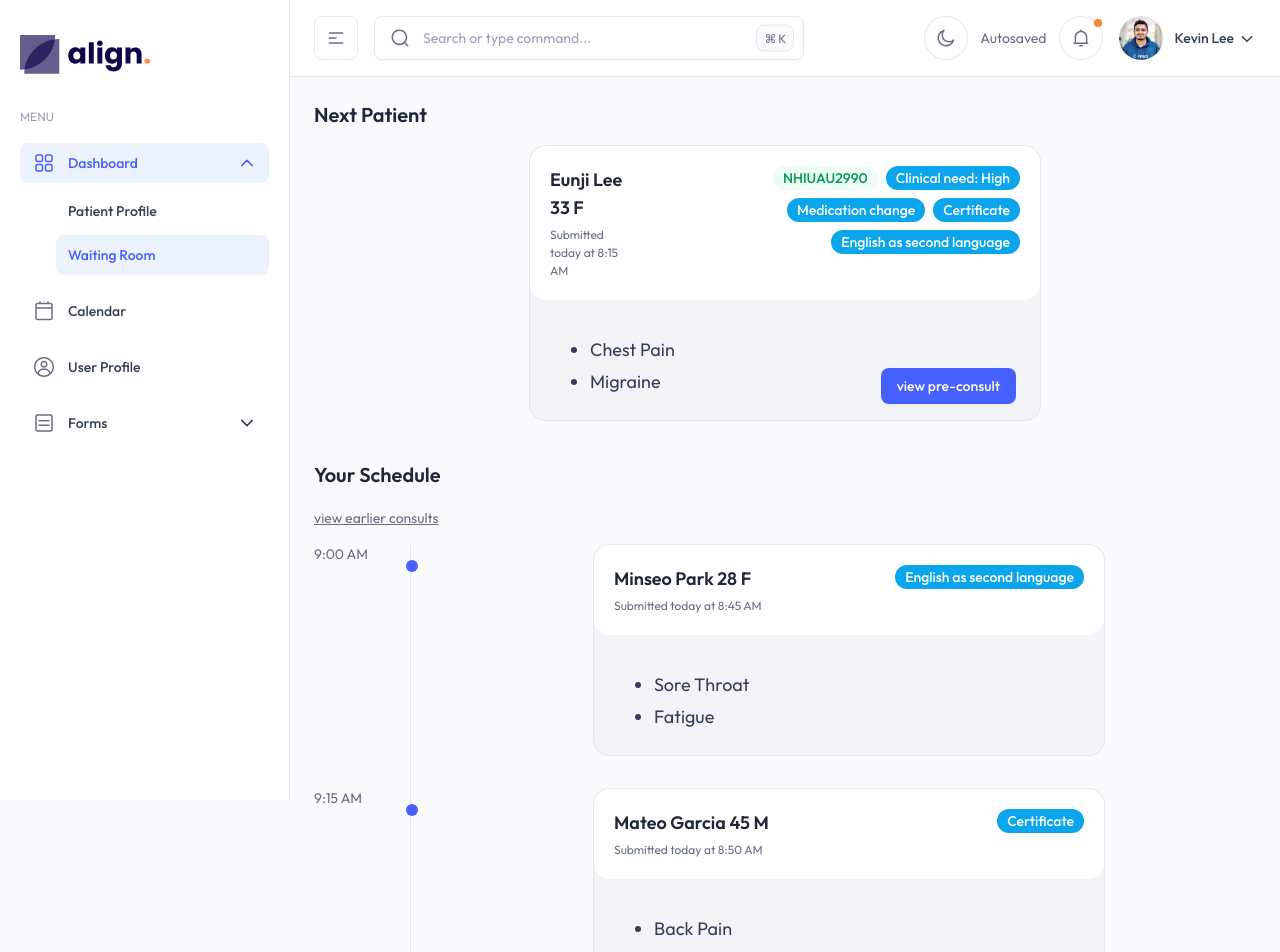
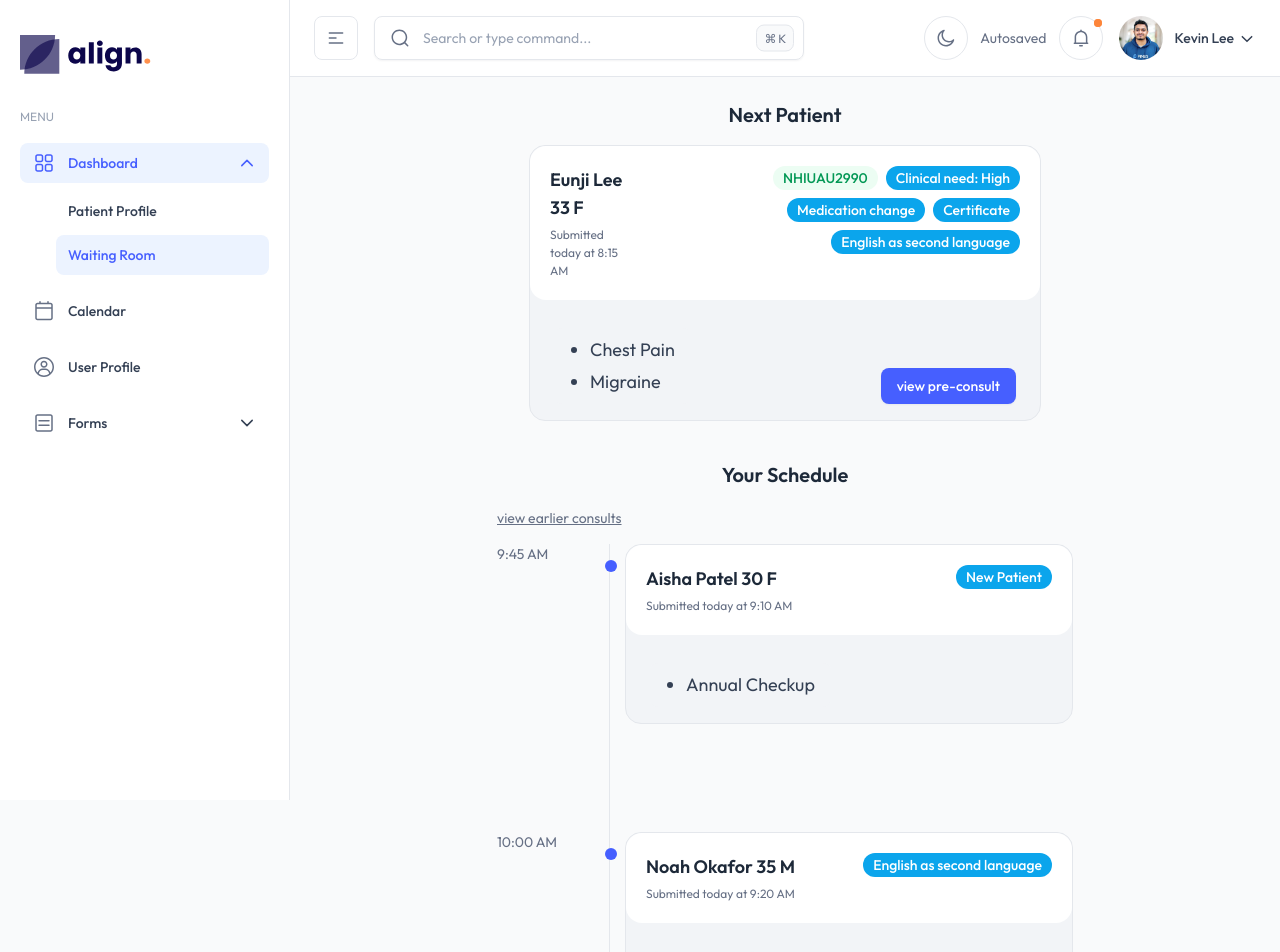
Before and after one commit to kahmunrah/Jimin-Dashboard-Website, a Next.js app in the folder next-dashboard/: page /waiting-room in a window 1280 px wide. Shown: the top 952 px of the page. Built offline with nearby package versions, Linux system fonts and the light colour scheme.

Commit message:
Adjust waiting room timeline and schedule

```diff
--- a/next-dashboard/src/app/(admin)/waiting-room/page.tsx
+++ b/next-dashboard/src/app/(admin)/waiting-room/page.tsx
@@ -24,27 +24,27 @@ const schedule: ScheduleItem[] = [
   {
     time: "9:00 AM",
     patient: {
-      name: "Minseo Park",
-      age: 28,
-      gender: "F",
-      submittedAt: "8:45 AM",
-      tags: ["English as second language"],
-      conditions: ["Sore Throat", "Fatigue"],
+      name: "Lucas Wang",
+      age: 31,
+      gender: "M",
+      submittedAt: "8:20 AM",
+      tags: ["Follow-up"],
+      conditions: ["Knee Pain"],
     },
   },
   {
     time: "9:15 AM",
     patient: {
-      name: "Mateo Garcia",
-      age: 45,
-      gender: "M",
-      submittedAt: "8:50 AM",
-      tags: ["Certificate"],
-      conditions: ["Back Pain"],
+      name: "Emma Thompson",
+      age: 42,
+      gender: "F",
+      submittedAt: "8:35 AM",
+      tags: ["New Patient"],
+      conditions: ["Allergic Reaction"],
     },
   },
   {
-    time: "9:30 AM",
+    time: "9:45 AM",
     patient: {
       name: "Aisha Patel",
       age: 30,
@@ -80,10 +80,13 @@ const schedule: ScheduleItem[] = [
 ];
 
 export default function WaitingRoom() {
+  const [showEarlier, setShowEarlier] = React.useState(false);
+  const visibleSchedule = showEarlier ? schedule : schedule.slice(2);
+
   return (
-    <div className="space-y-10">
+    <div className="space-y-10 max-w-xl mx-auto">
       <section>
-        <h2 className="text-xl font-semibold text-gray-800 dark:text-white/90 mb-4">
+        <h2 className="text-xl font-semibold text-gray-800 dark:text-white/90 mb-4 text-center">
           Next Patient
         </h2>
         <PatientCard
@@ -104,16 +107,21 @@ export default function WaitingRoom() {
       </section>
 
       <section>
-        <h2 className="text-xl font-semibold text-gray-800 dark:text-white/90 mb-4">
+        <h2 className="text-xl font-semibold text-gray-800 dark:text-white/90 mb-4 text-center">
           Your Schedule
         </h2>
-        <button className="mb-4 text-sm underline text-gray-500">
-          view earlier consults
-        </button>
+        {!showEarlier && (
+          <button
+            className="mb-4 text-sm underline text-gray-500"
+            onClick={() => setShowEarlier(true)}
+          >
+            view earlier consults
+          </button>
+        )}
         <div className="relative">
-          <div className="absolute left-24 top-0 bottom-0 border-l border-gray-200 dark:border-gray-700"></div>
+          <div className="absolute left-28 top-0 bottom-0 border-l border-gray-200 dark:border-gray-700"></div>
           <ol className="space-y-8">
-            {schedule.map((item) => (
+            {visibleSchedule.map((item) => (
               <li
                 key={item.time}
                 className="relative flex items-start"
@@ -127,7 +135,7 @@ export default function WaitingRoom() {
                 <div className="ml-8 flex-1">
                   <PatientCard {...item.patient} />
                 </div>
-                <span className="absolute left-[5.75rem] top-4 w-3 h-3 bg-brand-500 rounded-full"></span>
+                <span className="absolute left-[6.75rem] top-4 w-3 h-3 bg-brand-500 rounded-full"></span>
               </li>
             ))}
           </ol>
```
